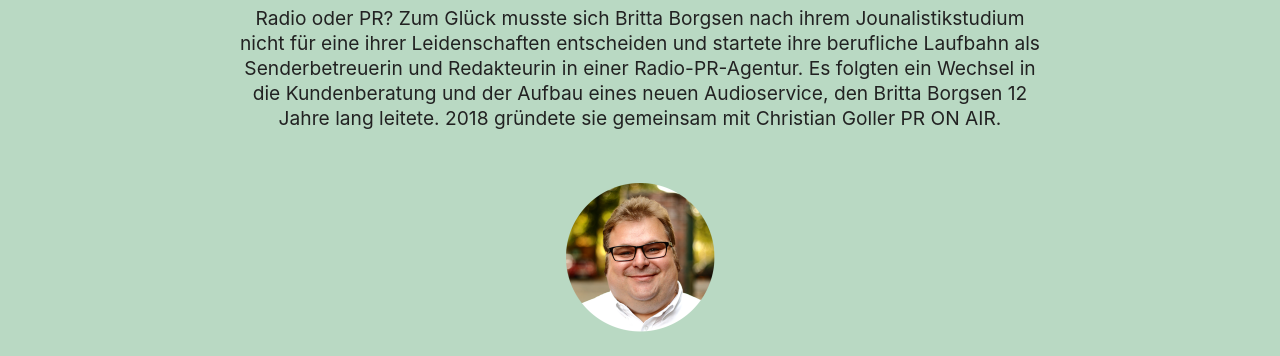
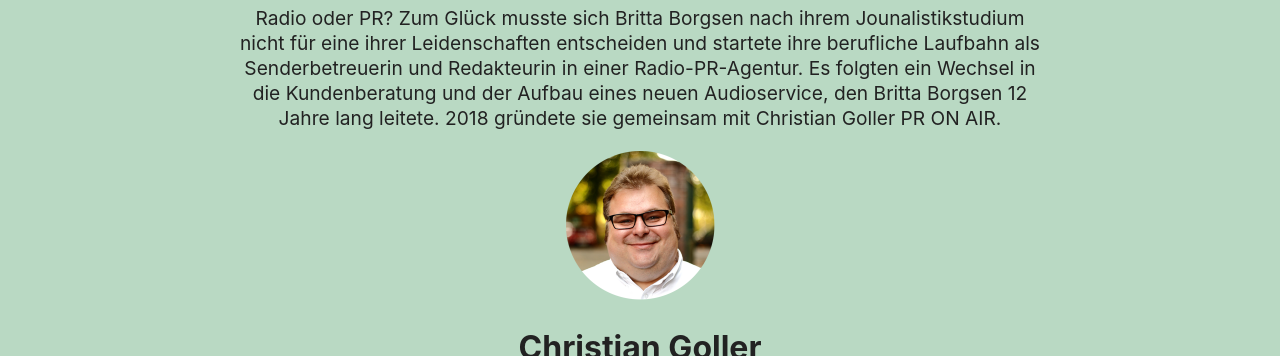
Before and after one commit to pr-onair/website, a website: page docs/koepfe/index.html in a window 1280 px wide. Shown: the part 428-784 px from the top of the page. Drawn offline with Linux system fonts and the light colour scheme.

Commit message:
Update index.html

```diff
--- a/docs/koepfe/index.html
+++ b/docs/koepfe/index.html
@@ -9,7 +9,7 @@
 <p>Radio oder PR? Zum Glück musste sich Britta Borgsen nach ihrem Jounalistikstudium nicht für eine ihrer Leidenschaften entscheiden und startete ihre berufliche
 Laufbahn als Senderbetreuerin und Redakteurin in einer Radio-PR-Agentur. Es folgten ein Wechsel in die Kundenberatung und der Aufbau eines neuen Audioservice,
 den Britta Borgsen 12 Jahre lang leitete. 2018 gründete sie gemeinsam mit Christian Goller PR ON AIR.</p>
-</section></section><section class="partial"><p><img src="../assets/img/christian.png" alt="Christian Goller"></p>
+<p><img src="../assets/img/christian.png" alt="Christian Goller"></p>
 <h2 id="christian-goller">Christian Goller</h2>
 <p>Christian Goller absolvierte nach dem Studium ein Volontariat in einer Hörfunk-PR-Agentur. Das Schreiben für Kunden und Radiosendungen hat er von der Pike auf
 gelernt: Vom aktuellen Ratgeber-Beitrag über Technik-Themen bis hin zum Buch-Bestseller und Computerspiel findet er für jedes Thema die richtigen Worte und
```
